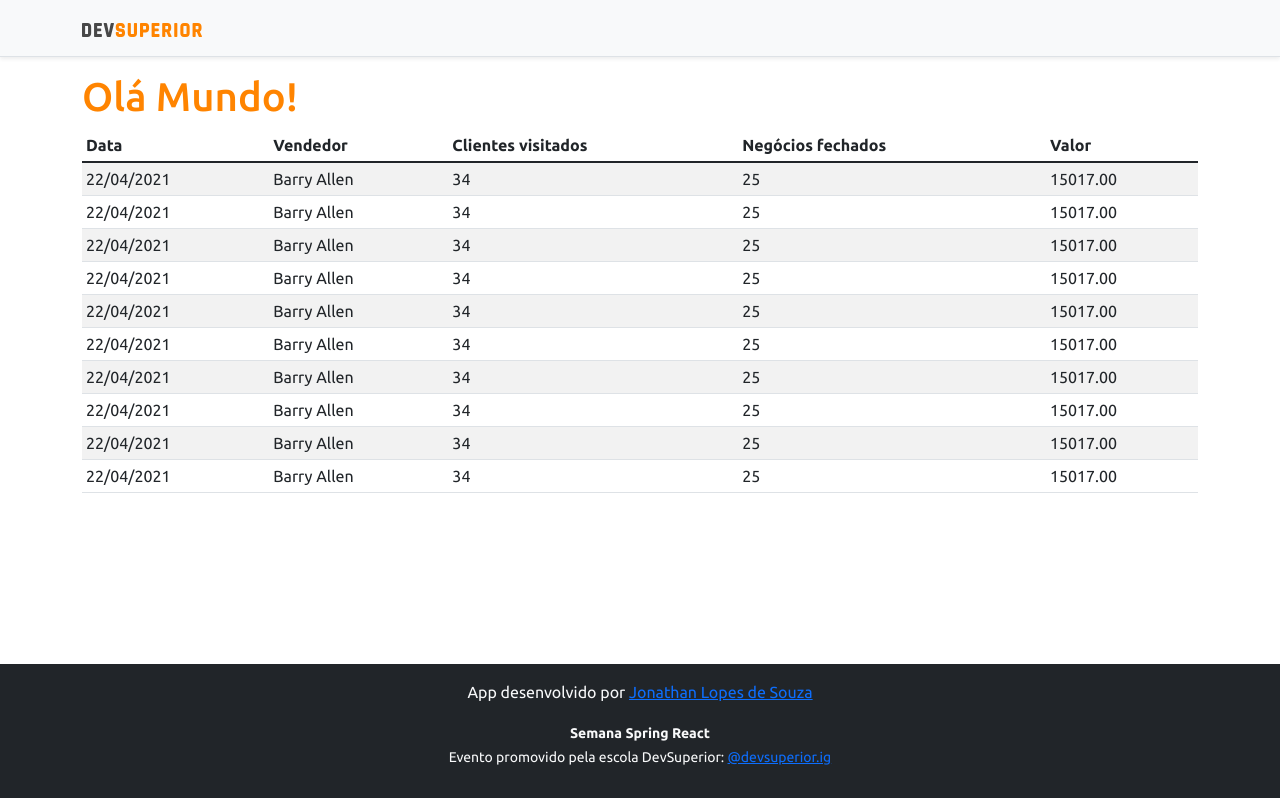
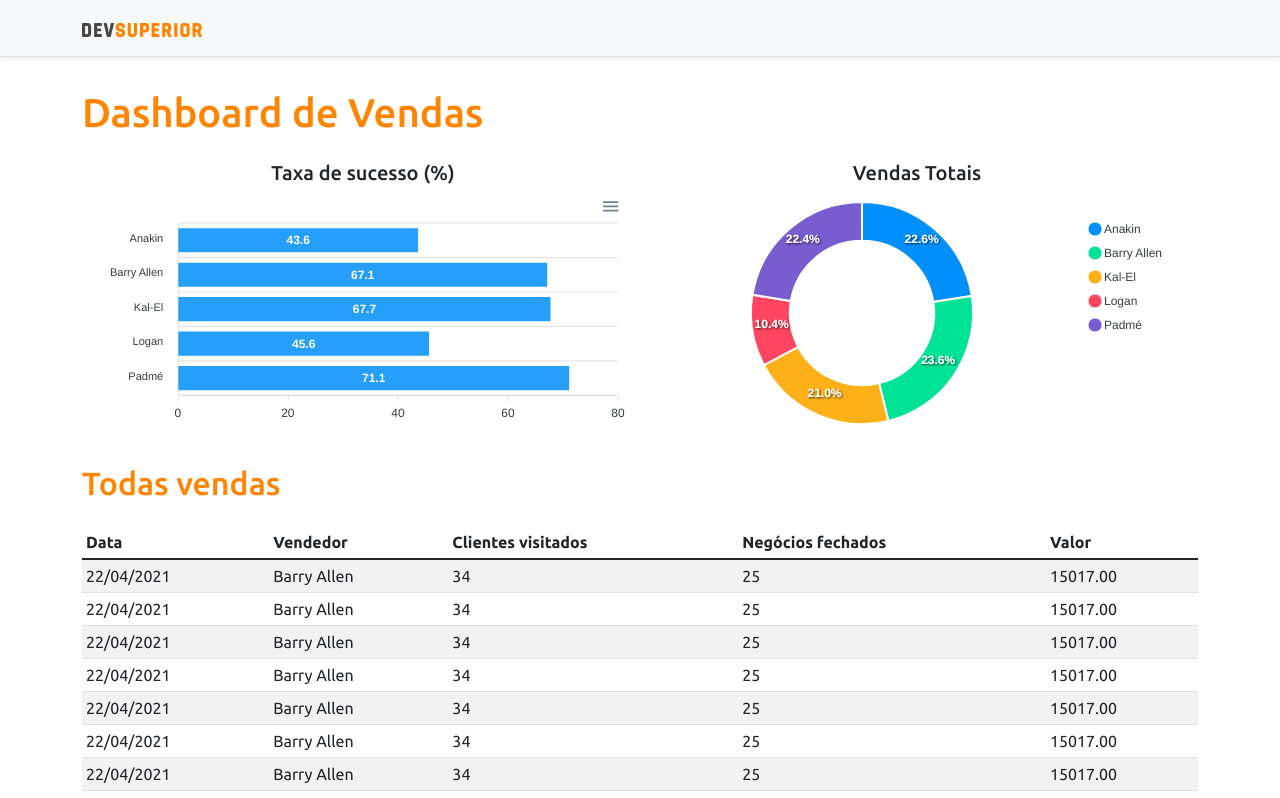
Before and after one commit to jonathanlopesdesouza/projeto-sds3, a React (Create React App) app in the folder frontend/: page / in a window 1280 px wide. Shown: the top 798 px of the page. Built offline with nearby package versions, Linux system fonts and the light colour scheme.

Commit message:
Static charts

```diff
--- a/frontend/package.json
+++ b/frontend/package.json
@@ -13,9 +13,11 @@
     "@types/node": "^12.0.0",
     "@types/react": "^17.0.0",
     "@types/react-dom": "^17.0.0",
+    "apexcharts": "^3.28.1",
     "bootstrap": "^5.1.1",
     "jquery": "1.9.1",
     "react": "^17.0.2",
+    "react-apexcharts": "^1.3.9",
     "react-dom": "^17.0.2",
     "react-scripts": "4.0.3",
     "typescript": "^4.1.2",
--- a/frontend/src/App.tsx
+++ b/frontend/src/App.tsx
@@ -1,14 +1,31 @@
 import NavBar from "components/NavBar";
 import Footer from "components/Footer";
 import DataTable from "components/DataTable";
+import BarChart from "components/BarChart";
+import DonutChart from "components/DonutChart";
+
 
 
 function App() {
   return (
     <>
       <NavBar />
-      <div className="container"><h1 className="text-primary">Olá Mundo!</h1>
-      <DataTable />
+      <div className="container"><h1 className="text-primary py-3">Dashboard de Vendas</h1>
+
+        <div className="row px-3">
+          <div className="col-sm-6">
+            <h5 className="text-center text secondary">Taxa de sucesso (%)</h5>
+            <BarChart />
+          </div>
+          <div className="col-sm-6">
+            <h5 className="text-center text secondary">Vendas Totais</h5>
+            <DonutChart />
+          </div>
+        </div>
+<div className="py-3">
+<h2 className="text-primary">Todas vendas</h2>
+</div>
+        <DataTable />
       </div>
       <Footer />
 
--- /dev/null
+++ b/frontend/src/components/BarChart/index.tsx
@@ -0,0 +1,37 @@
+import Chart from 'react-apexcharts';
+
+const BarChart = () => {
+
+    const options = {
+        plotOptions: {
+            bar: {
+                horizontal: true,
+            }
+        },
+    };
+
+    const mockData = {
+        labels: {
+            categories: ['Anakin', 'Barry Allen', 'Kal-El', 'Logan', 'Padmé']
+        },
+        series: [
+            {
+                name: "% Sucesso",
+                data: [43.6, 67.1, 67.7, 45.6, 71.1]
+            }
+        ]
+    };
+
+    return (
+
+        <Chart
+            options={{ ...options, xaxis: mockData.labels}}
+            series={mockData.series}
+            type="bar"
+            height="240"
+        />
+
+    );
+}
+
+export default BarChart;
--- /dev/null
+++ b/frontend/src/components/DonutChart/index.tsx
@@ -0,0 +1,28 @@
+import Chart from 'react-apexcharts';
+
+const DonutChart = () => {
+
+    const mockData = {
+        series: [477138, 499928, 444867, 220426, 473088],
+        labels: ['Anakin', 'Barry Allen', 'Kal-El', 'Logan', 'Padmé']
+    }
+
+    const options = {
+        legend: {
+            show: true
+        }
+    }
+
+    return (
+
+        <Chart
+            options={{ ...options, labels: mockData.labels}}
+            series={mockData.series}
+            type="donut"
+            height="240"
+        />
+
+    );
+}
+
+export default DonutChart;
```
Also changed, not shown: 1 other file (tests, documents, lock files or other folders).
